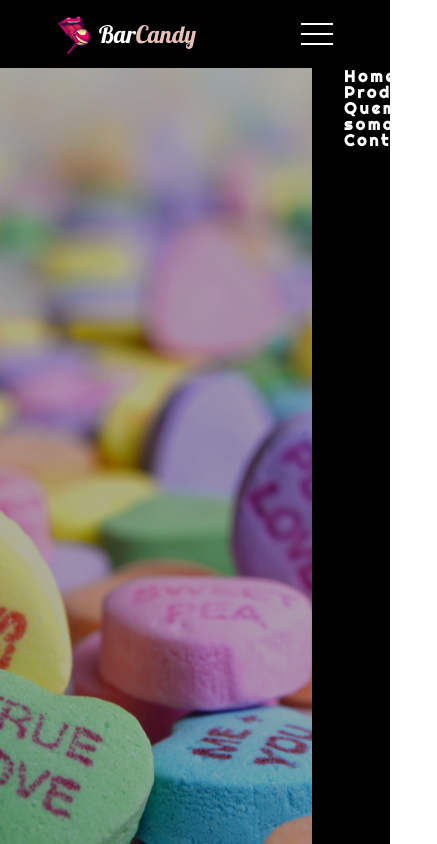
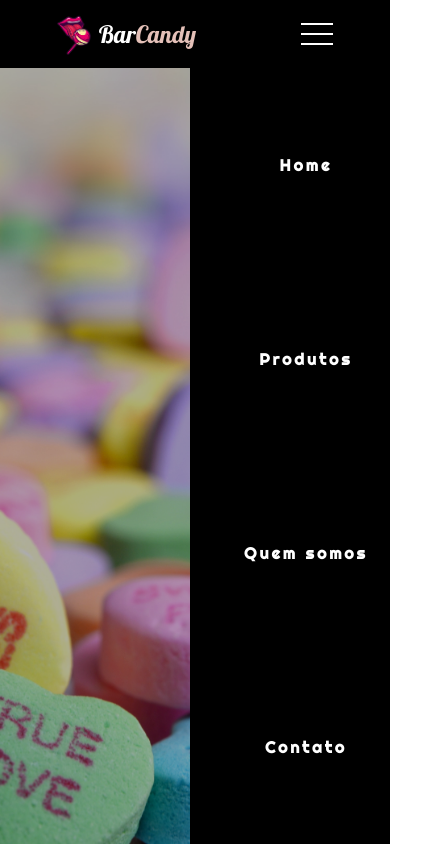
Before and after one commit to Kev1nLopes/BarCandy, a plain HTML site: page index.html in a window 390 px wide. Both pictures are taken after a click on the element 317 px from the left and 33 px from the top of the page. Shown: the whole page, 437 px wide, since content can reach past the window. Drawn offline with Linux system fonts and the light colour scheme.

Commit message:
now i think that i fix the bug that crash my brain

```diff
--- a/assets/css/style.css
+++ b/assets/css/style.css
@@ -85,32 +85,42 @@ section{
 
 
 @media (max-width:999px){
+    body{
+        overflow-x: hidden !important;
+    }
 
     .nav-list{
+        overflow-x: hidden;
+        overflow-y: auto;
         position: absolute;
         top: 8vh;
-        right: 0;
-        margin: 0;
+        right: 0px;
+        width: 0px;
         height: 92vh;
-        width: 0;
         display: flex;
         flex-direction: column;
-        transition: 0.5s;
+        justify-content: space-around;
+        align-items: center;
+        transition: 1s;
+        color: white;
+        z-index: 1;
+        background-color: black;
+        opacity: 0;
+
 
 
     }
+
     .list-open{
-        width: 20vw;
-        background-color: black;
+        width: 200px;
+        opacity: 1;
+
     }
     .mobile-menu{
         display: block;
         cursor: pointer;
     }
-    .nav-list li{
-        display: none;
 
-    }
 
 
 }
--- a/assets/js/index.js
+++ b/assets/js/index.js
@@ -1,17 +1,17 @@
 (function(){
-    alert("Oi")
     let menu = document.getElementById("menu");
     let list = document.getElementById("list");
+    console.log(list)
 
     menu.addEventListener("click", function(){
+        let h = false
         if(list.classList.contains("list-open")){
-            list.classList.remove("list-open")
+            list.classList.remove("list-open");
+
         }else{
             list.classList.add("list-open");
-            document.querySelectorAll(".nav-list li").forEach((li)=>{
-                li.style.display = "block";
-            })
+
         }
-    })
+    });
 
 })();
--- a/index.html
+++ b/index.html
@@ -25,10 +25,10 @@
                     <div class="line3"></div>
                 </div>
                 <ul class="nav-list" id="list">
-                    <li><a href="">Home</a></li>
-                    <li><a href="">Produtos</a></li>
-                    <li><a href="">Quem somos</a></li>
-                    <li><a href="">Contato</a></li>
+                    <li>Home</li>
+                    <li>Produtos</li>
+                    <li>Quem somos</li>
+                    <li>Contato</li>
                 </ul>
             </nav>
         </div>
```
